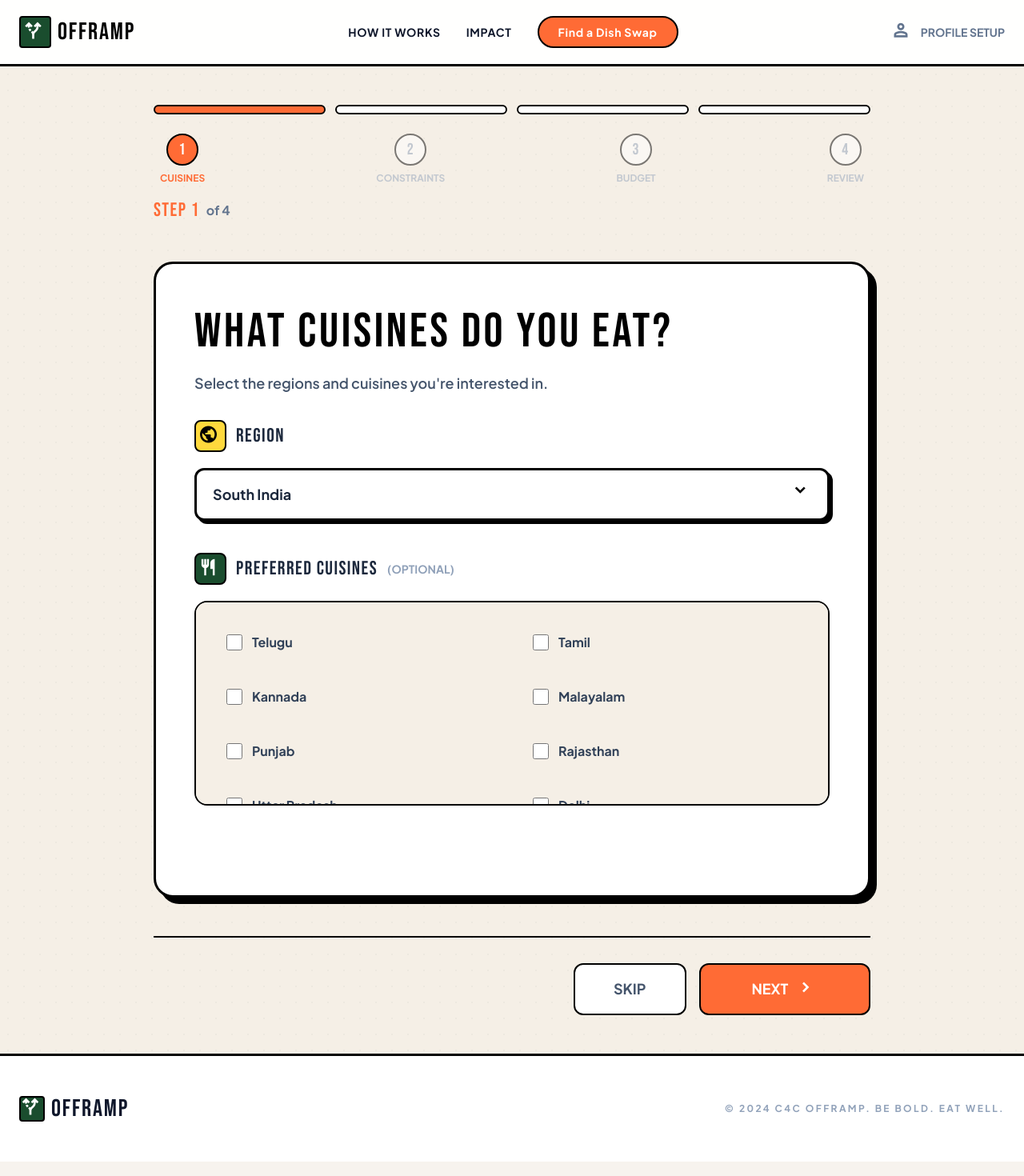
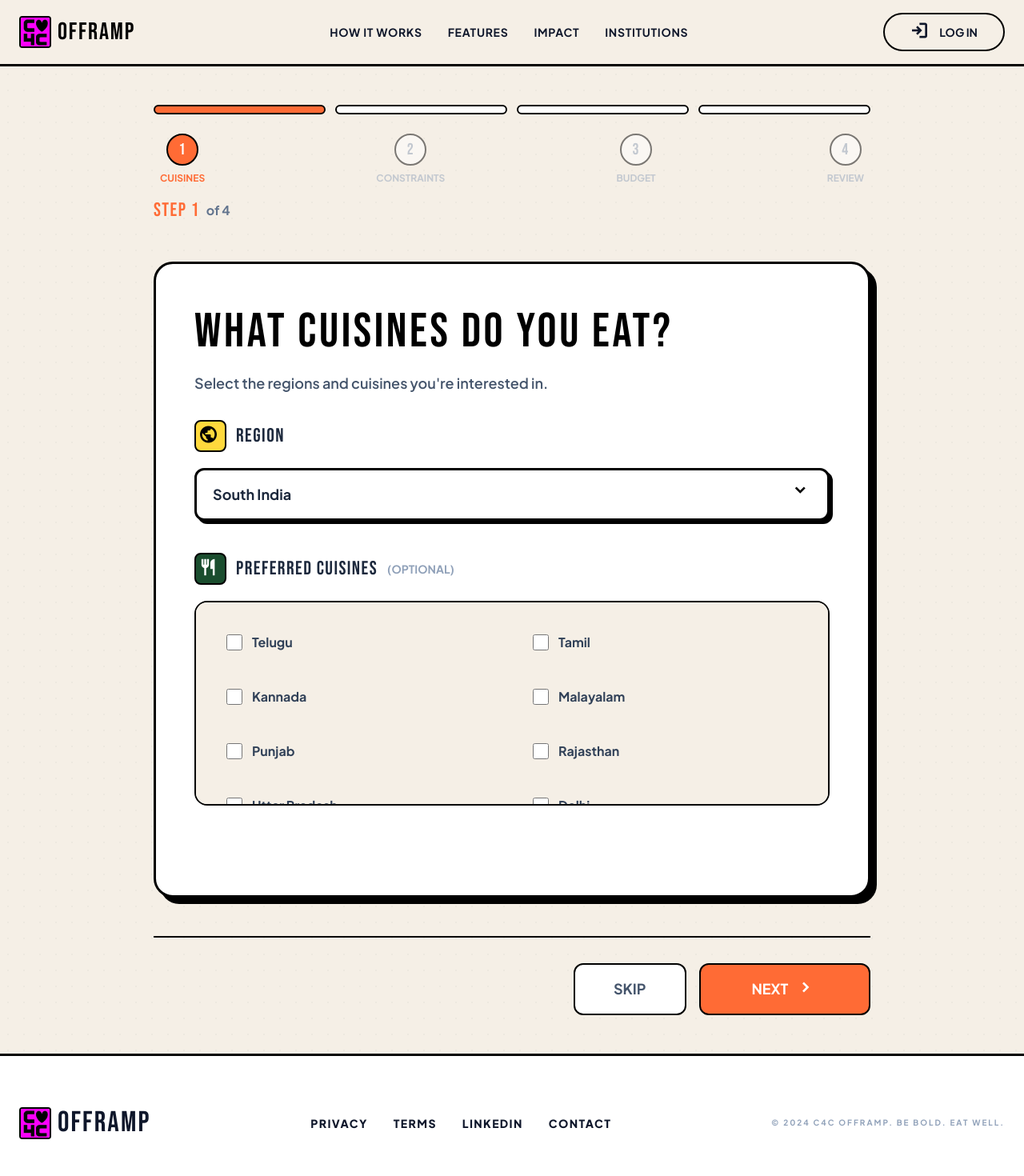
Before and after one commit to Anshumanrajpurohit/C4C_OffRamp, a Next.js app in the folder offramp/: page /profile-setup in a window 1280 px wide. Shown: the top 1470 px of the page at 80% size. Built offline with nearby package versions, Linux system fonts and the light colour scheme.

Commit message:
feat: update navigation and footer layout for improved UI consistency

```diff
--- a/offramp/app/page.tsx
+++ b/offramp/app/page.tsx
@@ -177,10 +177,13 @@ export default function Home() {
             </a>
           </div>
           <div className="flex items-center gap-4">
-            <button className="hidden transform items-center gap-2 rounded-full border-2 border-black px-8 py-2 text-sm font-bold uppercase transition-all duration-300 hover:scale-105 hover:bg-black hover:text-white sm:flex">
+            <a
+              href="/profile-setup"
+              className="hidden transform items-center gap-2 rounded-full border-2 border-black px-8 py-2 text-sm font-bold uppercase transition-all duration-300 hover:scale-105 hover:bg-black hover:text-white sm:flex"
+            >
               <span className="material-symbols-outlined text-base">login</span>
               Log In
-            </button>
+            </a>
           </div>
         </div>
       </nav>
--- a/offramp/app/profile-setup/page.tsx
+++ b/offramp/app/profile-setup/page.tsx
@@ -114,29 +114,55 @@ export default function ProfileSetupPage() {
         impact.variable
       )}
     >
-      <header className="bg-white border-b-3 border-black sticky top-0 z-50 backdrop-blur-sm bg-white/95">
-        <div className="max-w-7xl mx-auto px-6 h-20 flex items-center justify-between">
-          <div className="flex items-center gap-2 group">
-            <div className="w-10 h-10 bg-primary border-2 border-black rounded flex items-center justify-center transition-transform duration-300 group-hover:rotate-180">
-              <span className="material-symbols-outlined text-white">alt_route</span>
-            </div>
-            <span className="font-impact text-3xl tracking-wide text-black uppercase">OffRamp</span>
+      <nav className="sticky top-0 z-50 bg-highlight/90 backdrop-blur-sm transition-all duration-300 border-b-3 border-black">
+        <div className="mx-auto flex h-20 max-w-7xl items-center justify-between px-6">
+          <div className="group flex items-center gap-2">
+            <img
+              src="/c4c.webp"
+              alt="OffRamp logo"
+              className="h-10 w-10 rounded border-2 border-black bg-white object-cover transition-transform duration-300 group-hover:rotate-6"
+            />
+            <span className="font-impact text-3xl uppercase tracking-wide text-black">OffRamp</span>
           </div>
-          <div className="hidden md:flex items-center gap-8 text-sm font-bold uppercase tracking-wider">
-            <a className="hover:text-accent transition-colors duration-300" href="#">How it works</a>
-            <a className="hover:text-accent transition-colors duration-300" href="#">Impact</a>
-            <button className="bg-accent text-white px-6 py-2 rounded-full font-bold border-2 border-black hover:-translate-y-0.5 hover:shadow-[4px_4px_0px_0px_rgba(0,0,0,1)] transition-all">
-              Find a Dish Swap
-            </button>
+          <div className="hidden items-center gap-8 text-sm font-bold uppercase tracking-wider md:flex">
+            <a
+              href="#how-it-works"
+              className="relative transition-colors duration-300 hover:text-accent after:absolute after:bottom-0 after:left-0 after:h-0.5 after:w-0 after:bg-accent after:transition-all after:duration-300 hover:after:w-full"
+            >
+              How it Works
+            </a>
+            <a
+              href="#features"
+              className="relative transition-colors duration-300 hover:text-accent after:absolute after:bottom-0 after:left-0 after:h-0.5 after:w-0 after:bg-accent after:transition-all after:duration-300 hover:after:w-full"
+            >
+              Features
+            </a>
+            <a
+              href="#impact"
+              className="relative transition-colors duration-300 hover:text-accent after:absolute after:bottom-0 after:left-0 after:h-0.5 after:w-0 after:bg-accent after:transition-all after:duration-300 hover:after:w-full"
+            >
+              Impact
+            </a>
+            <a
+              href="#institutions"
+              className="relative transition-colors duration-300 hover:text-accent after:absolute after:bottom-0 after:left-0 after:h-0.5 after:w-0 after:bg-accent after:transition-all after:duration-300 hover:after:w-full"
+            >
+              Institutions
+            </a>
           </div>
-          <div className="flex items-center gap-2 text-slate-500">
-            <span className="material-symbols-outlined">person</span>
-            <span className="hidden sm:inline font-bold text-sm uppercase">Profile Setup</span>
+          <div className="flex items-center gap-4">
+            <a
+              href="/profile-setup"
+              className="hidden transform items-center gap-2 rounded-full border-2 border-black px-8 py-2 text-sm font-bold uppercase transition-all duration-300 hover:scale-105 hover:bg-black hover:text-white sm:flex"
+            >
+              <span className="material-symbols-outlined text-base">login</span>
+              Log In
+            </a>
           </div>
         </div>
-      </header>
+      </nav>
 
-      <main className="flex-1 py-12 px-6 grid-pattern-subtle">
+      <section className="flex-1 py-12 px-6 grid-pattern-subtle">
         <div className="max-w-4xl mx-auto">
           <div className="mb-12 fade-in">
             <div className="relative">
@@ -282,18 +308,34 @@ export default function ProfileSetupPage() {
             </div>
           </div>
         </div>
-      </main>
+      </section>
 
-      <footer className="py-12 bg-white border-t-3 border-black">
-        <div className="max-w-7xl mx-auto px-6">
-          <div className="flex flex-col md:flex-row justify-between items-center gap-6">
-            <div className="flex items-center gap-2">
-              <div className="w-8 h-8 bg-primary border-2 border-black rounded flex items-center justify-center">
-                <span className="material-symbols-outlined text-white text-lg">alt_route</span>
-              </div>
-              <span className="font-impact text-3xl uppercase">OffRamp</span>
-            </div>
-            <p className="text-slate-400 text-xs font-bold uppercase tracking-[0.2em]">© 2024 C4C OFFRAMP. BE BOLD. EAT WELL.</p>
+      <footer className="border-t-3 border-black bg-white px-6 py-16">
+        <div className="mx-auto flex max-w-7xl flex-col items-center justify-between gap-12 md:flex-row">
+          <div className="group flex items-center gap-2">
+            <img
+              src="/c4c.webp"
+              alt="OffRamp logo"
+              className="h-10 w-10 rounded border-2 border-black bg-white object-cover transition-transform duration-300 group-hover:rotate-6"
+            />
+            <span className="font-impact text-4xl uppercase">OffRamp</span>
+          </div>
+          <div className="flex flex-wrap justify-center gap-8 text-sm font-black uppercase tracking-widest">
+            <a className="transition-colors duration-300 hover:scale-110 hover:text-accent" href="#">
+              Privacy
+            </a>
+            <a className="transition-colors duration-300 hover:scale-110 hover:text-accent" href="#">
+              Terms
+            </a>
+            <a className="transition-colors duration-300 hover:scale-110 hover:text-accent" href="#">
+              LinkedIn
+            </a>
+            <a className="transition-colors duration-300 hover:scale-110 hover:text-accent" href="#">
+              Contact
+            </a>
+          </div>
+          <div className="text-[10px] font-bold uppercase tracking-[0.2em] text-slate-400">
+            © 2024 C4C OFFRAMP. BE BOLD. EAT WELL.
           </div>
         </div>
       </footer>
```
